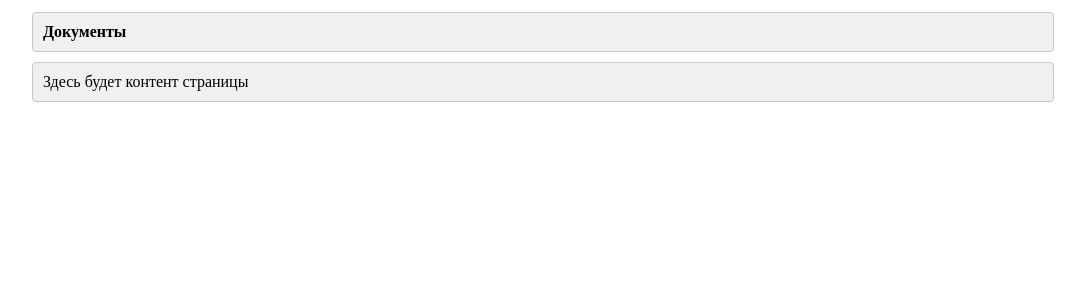
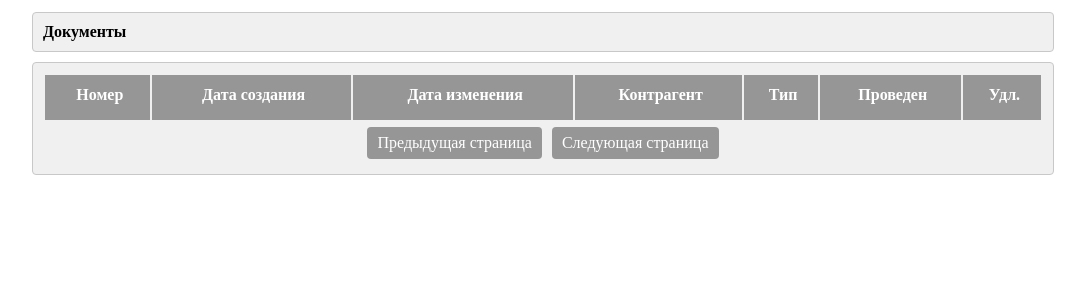
Before and after one commit to SergeyLebidko/MiniStorage, a Django app: page /documents/ in a window 1280 px wide. Shown: the part 93-393 px from the top of the page, without its empty margins (97-1182 px from the left). Run offline with Django 3.2, Linux system fonts and the light colour scheme; a user stored in the database is signed in; lists and menus that the app fills with data are empty; some libraries are stand-ins or nearby versions.

Commit message:
Создан шаблон таблицы для документов

```diff
--- a/api/urls.py
+++ b/api/urls.py
@@ -1,6 +1,7 @@
 from django.urls import path
 from rest_framework import routers
-from .views import ProductViewSet, ContractorViewSet, OperationViesSet, StorageItemViewSet, contractor_categories
+from .views import ProductViewSet, ContractorViewSet, OperationViesSet, StorageItemViewSet, DocumentViewSet, \
+    contractor_categories
 
 urlpatterns = [
     path('contractor_categories/', contractor_categories, name='contractor_categories')
@@ -10,5 +11,6 @@ router = routers.SimpleRouter()
 router.register('products', ProductViewSet, basename='products')
 router.register('contractors', ContractorViewSet, basename='contractors')
 router.register('operations', OperationViesSet)
+router.register('documents', DocumentViewSet, basename='documents')
 router.register('storage_items', StorageItemViewSet, basename='storage_items')
 urlpatterns.extend(router.urls)
--- a/main/management/commands/clear_base.py
+++ b/main/management/commands/clear_base.py
@@ -1,10 +1,11 @@
 from django.core.management.base import BaseCommand
-from main.models import Product, Contractor, StorageItem, Operation
+from main.models import Product, Contractor, StorageItem, Document, Operation
 
 
 class Command(BaseCommand):
 
     def handle(self, *args, **options):
+        Document.objects.all().delete()
         StorageItem.objects.all().delete()
         Product.objects.all().delete()
         Contractor.objects.all().delete()
--- a/main/templates/main/documents.html
+++ b/main/templates/main/documents.html
@@ -4,7 +4,21 @@
 {% block content %}
     <div class="basic-div content-div"><strong>Документы</strong></div>
     <div class="basic-div content-div" id="content-div">
-        Здесь будет контент страницы
+        <table id="content-table" class="content-table">
+            <tr>
+                <th column-key="id" display-name="Номер">Номер</th>
+                <th column-key="dt_created" display-name="Дата создания">Дата создания</th>
+                <th column-key="dt_updated" display-name="Дата изменения">Дата изменения</th>
+                <th column-key="contractor_title" display-name="Контрагент">Контрагент</th>
+                <th column-key="destination_type" display-name="Тип">Тип</th>
+                <th column-key="apply_flag" display-name="Проведен">Проведен</th>
+                <th column-key="to_remove" display-name="Удл.">Удл.</th>
+            </tr>
+        </table>
+        <div class="navigation-div">
+            <span class="span-button" id="prev-page-button">Предыдущая страница</span>
+            <span class="span-button" id="next-page-button">Следующая страница</span>
+        </div>
     </div>
 {% endblock %}
 
```
Also changed, not shown: api/serializers.py (+13 -2 lines), api/views.py (+13 -2 lines), db.sqlite3.
